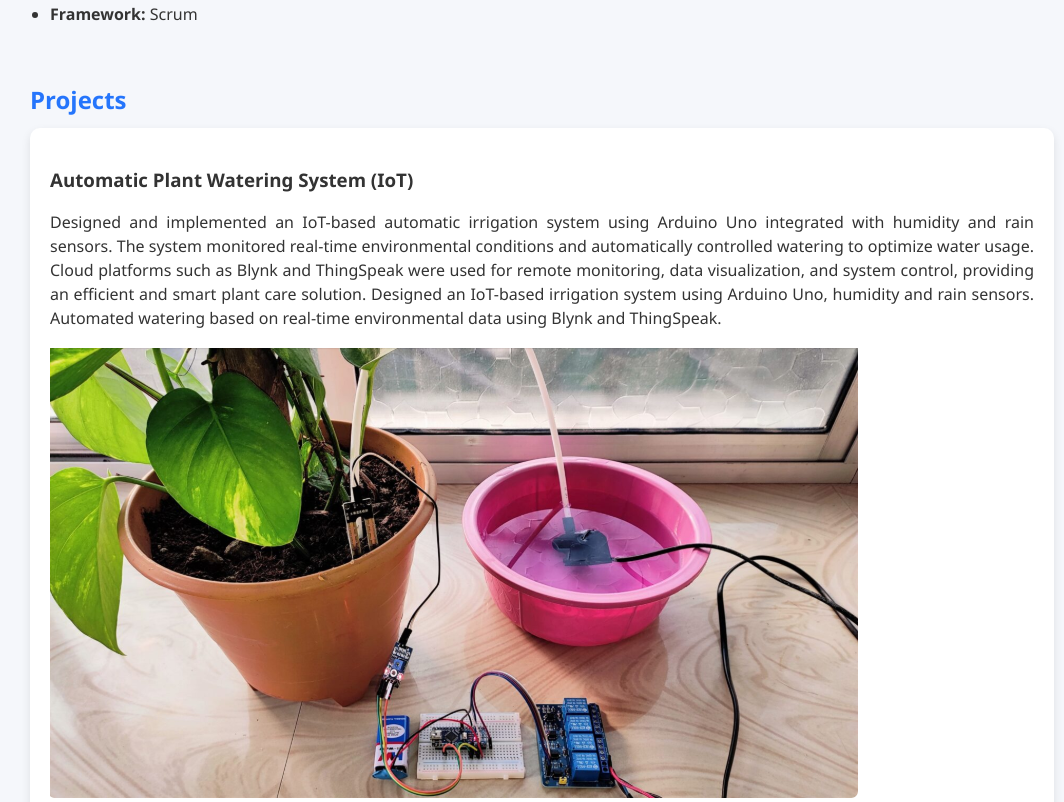
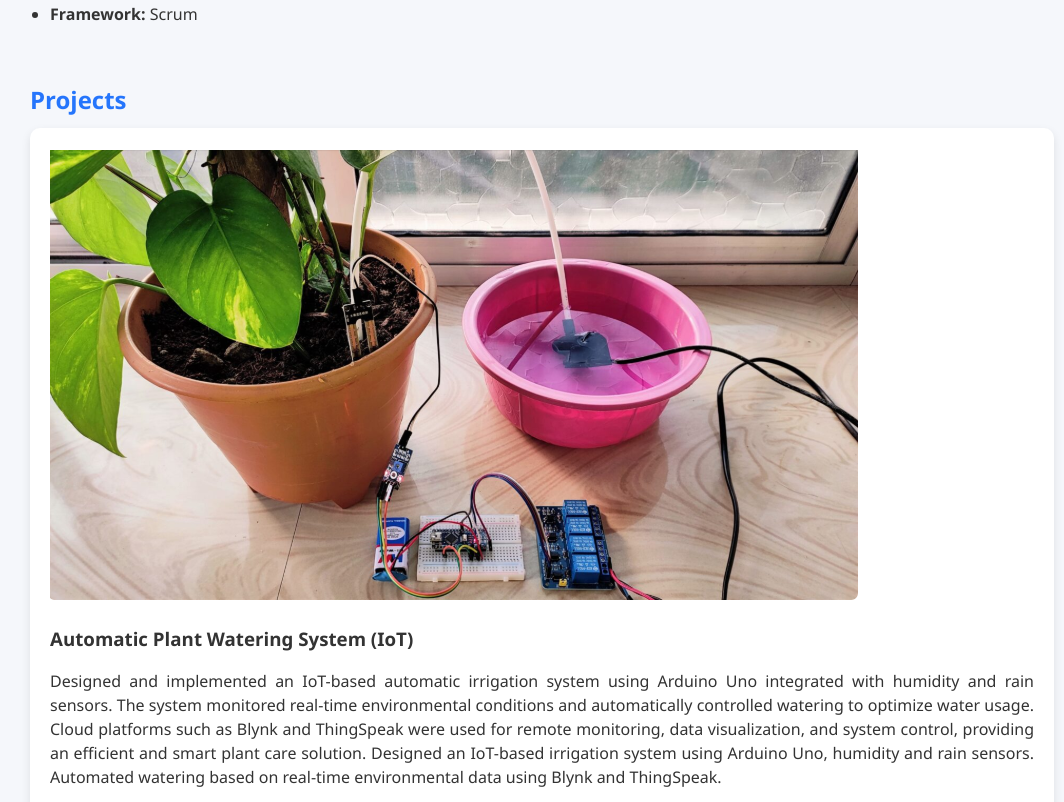
Before and after one commit to Suvetha-Subramani/portfolio, a plain HTML site: page index.html in a window 1280 px wide. Shown: the part 615-1417 px from the top of the page, without its empty margins (98-1162 px from the left). Drawn offline with Linux system fonts and the light colour scheme.

Commit message:
Update portfolio UI and interactivity

```diff
--- a/index.html
+++ b/index.html
@@ -53,6 +53,7 @@
     <h2>Projects</h2>
 
     <div class="project">
+        <img src="assest/iot.PNG" alt="Automatic Plant Watering System" class="project-img">
         <h3>Automatic Plant Watering System (IoT)</h3>
         <p>
             Designed and implemented an IoT-based automatic irrigation system using Arduino Uno integrated with humidity and rain sensors. The system monitored real-time environmental conditions and automatically controlled watering to optimize water usage. Cloud platforms such as Blynk and ThingSpeak were used for remote monitoring, data visualization, and system control, providing an efficient and smart plant care solution.
```
